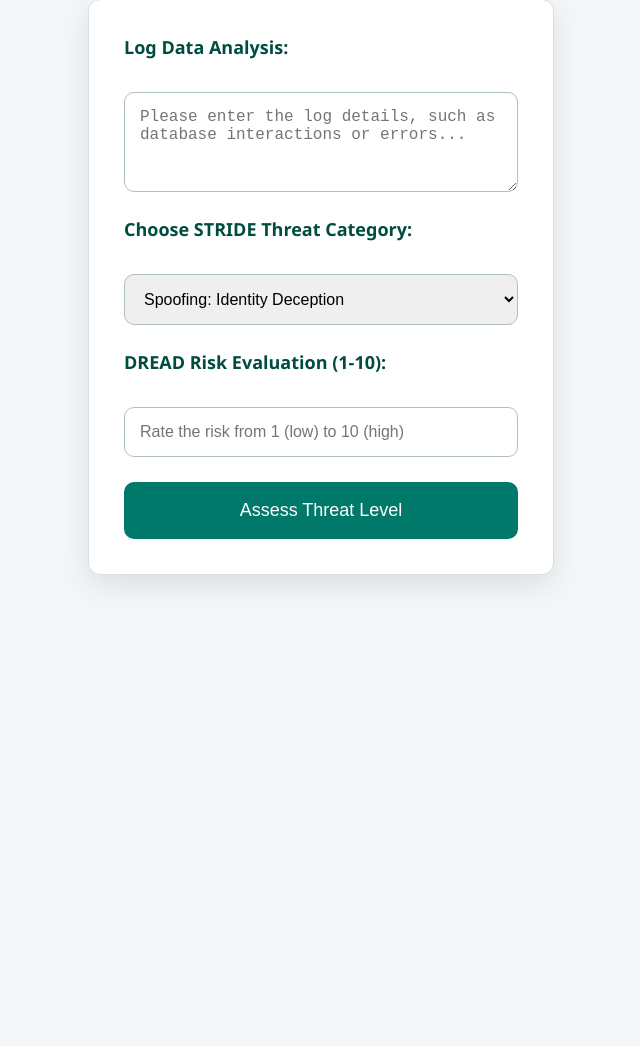
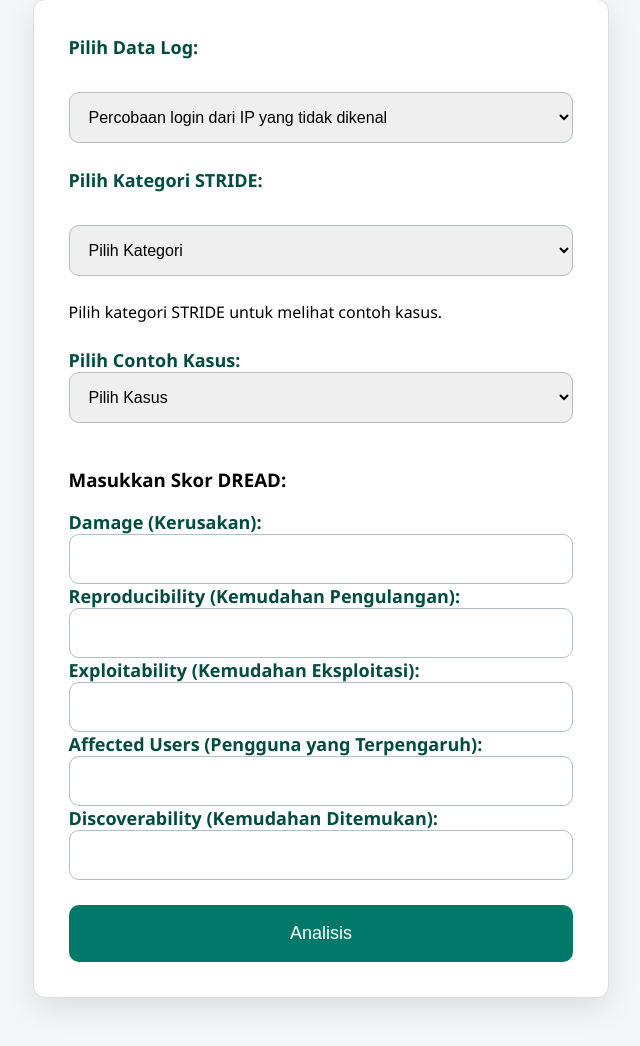
Before and after one commit to balqisrosa/Automated-Threat-Detection-System, a plain HTML site: page index.html in a window 1280 px wide. Shown: the part 148-1194 px from the top of the page, without its empty margins (319-959 px from the left). Before the commit the page ends 800 px from the top, so only its background shows below. Drawn offline with Linux system fonts and the light colour scheme.

Commit message:
Add Indonesian localization and enhance threat analysis form

```diff
--- a/index.html
+++ b/index.html
@@ -1,42 +1,86 @@
 <!DOCTYPE html>
-<html lang="en">
+<html lang="id">
+
 <head>
     <meta charset="UTF-8">
     <meta name="viewport" content="width=device-width, initial-scale=1.0">
     <link rel="stylesheet" href="style.css">
-    <title>Automated Threat Detection</title>
+    <title>Sistem Deteksi Ancaman Otomatis</title>
 </head>
+
 <body>
+
     <header>
-        <h1>Automated Threat Detection System</h1>
+        <h1>Sistem Deteksi Ancaman Otomatis</h1>
     </header>
 
     <div class="container">
         <form id="threatForm">
-            <label for="logInput">Log Data Analysis:</label>
-            <textarea id="logInput" rows="4" placeholder="Please enter the log details, such as database interactions or errors..."></textarea>
-
-            <label for="strideCategory">Choose STRIDE Threat Category:</label>
-            <select id="strideCategory">
-                <option value="spoofing">Spoofing: Identity Deception</option>
-                <option value="tampering">Tampering: Data Integrity Violation</option>
-                <option value="repudiation">Repudiation: Denial of Actions</option>
-                <option value="informationDisclosure">Information Disclosure: Breach of Confidentiality</option>
-                <option value="denialOfService">Denial of Service: Resource Exhaustion</option>
-                <option value="elevationOfPrivilege">Elevation of Privilege: Unauthorized Access</option>
+            <label for="logInput">Pilih Data Log:</label>
+            <select id="logInput">
+                <option value="Percobaan login dari IP yang tidak dikenal">Percobaan login dari IP yang tidak dikenal
+                </option>
+                <option value="Akses tidak sah ke panel admin">Akses tidak sah ke panel admin</option>
+                <option value="Modifikasi data keuangan">Modifikasi data keuangan</option>
             </select>
 
-            <label for="dreadScore">DREAD Risk Evaluation (1-10):</label>
-            <input id="dreadScore" type="number" min="1" max="10" placeholder="Rate the risk from 1 (low) to 10 (high)">
+            <label for="strideCategory">Pilih Kategori STRIDE:</label>
+            <select id="strideCategory">
+                <option value="" selected disabled>Pilih Kategori</option>
+                <option value="spoofing">Spoofing</option>
+                <option value="tampering">Tampering</option>
+                <option value="repudiation">Repudiation</option>
+                <option value="informationDisclosure">Information Disclosure</option>
+                <option value="denialOfService">Denial of Service</option>
+                <option value="elevationOfPrivilege">Elevation of Privilege</option>
+            </select>
 
-            <button type="button" onclick="analyzeThreat()">Assess Threat Level</button>
+            <div class="form-group" id="caseContainer">
+                Pilih kategori STRIDE untuk melihat contoh kasus.
+            </div>
+
+            <div class="form-group">
+                <label for="caseSelect">Pilih Contoh Kasus:</label>
+                <select id="caseSelect">
+                    <option value="" selected disabled>Pilih Kasus</option>
+                </select>
+            </div>
+
+            <div id="dreadScoresContainer">
+                <h3>Masukkan Skor DREAD:</h3>
+                <div class="form-group">
+                    <label for="damageScore">Damage (Kerusakan):</label>
+                    <input type="number" id="damageScore" min="1" max="10">
+                </div>
+                <div class="form-group">
+                    <label for="reproducibilityScore">Reproducibility (Kemudahan Pengulangan):</label>
+                    <input type="number" id="reproducibilityScore" min="1" max="10">
+                </div>
+                <div class="form-group">
+                    <label for="exploitabilityScore">Exploitability (Kemudahan Eksploitasi):</label>
+                    <input type="number" id="exploitabilityScore" min="1" max="10">
+                </div>
+                <div class="form-group">
+                    <label for="affectedUsersScore">Affected Users (Pengguna yang Terpengaruh):</label>
+                    <input type="number" id="affectedUsersScore" min="1" max="10">
+                </div>
+                <div class="form-group">
+                    <label for="discoverabilityScore">Discoverability (Kemudahan Ditemukan):</label>
+                    <input type="number" id="discoverabilityScore" min="1" max="10">
+                </div>
+            </div>
+
+            <button type="button" onclick="analyzeThreat()">Analisis</button>
         </form>
 
-        <div class="output" id="outputContainer" style="display: none;">
-            <h3>Analysis Results</h3>
+        <!-- Menyembunyikan container output secara default -->
+        <div id="outputContainer" style="display: none;">
+            <h2>Hasil Analisis</h2>
             <p id="resultText"></p>
         </div>
     </div>
+
     <script src="script.js"></script>
 </body>
+
 </html>
--- a/script.js
+++ b/script.js
@@ -1,65 +1,115 @@
+const threatCases = {
+    spoofing: [
+        "Penyerang menggunakan email palsu untuk meminta transfer dana.",
+        "Phishing yang mencuri kredensial login pengguna.",
+        "Memalsukan alamat IP untuk menyamar sebagai pengguna lain."
+    ],
+    tampering: [
+        "Modifikasi data transaksi tanpa izin.",
+        "Pemalsuan parameter URL untuk mengakses data sensitif.",
+        "Manipulasi file konfigurasi aplikasi."
+    ],
+    repudiation: [
+        "Pengguna menyangkal pengiriman formulir online.",
+        "Menghapus jejak log untuk menghindari pelacakan.",
+        "Mengklaim bahwa tindakan berbahaya tidak dilakukan."
+    ],
+    informationDisclosure: [
+        "Tereksposnya data sensitif melalui URL.",
+        "Akses tidak sah ke file laporan keuangan.",
+        "Penangkapan data dengan sniffing di jaringan publik."
+    ],
+    denialOfService: [
+        "Serangan DDoS membuat server tidak responsif.",
+        "Permintaan besar-besaran memperlambat sistem.",
+        "Blokir sumber daya yang memutus akses pengguna."
+    ],
+    elevationOfPrivilege: [
+        "Eksploitasi bug untuk akses admin.",
+        "Hak istimewa pengguna dinaikkan tanpa izin.",
+        "Manipulasi token untuk hak akses lebih tinggi."
+    ]
+};
+
+function updateThreatExamples() {
+    const selectedCategory = document.getElementById('strideCategory').value;
+    const caseContainer = document.getElementById('caseContainer');
+    const caseSelect = document.getElementById('caseSelect');
+    caseSelect.innerHTML = `<option value="" selected disabled>Pilih Kasus</option>`;  // reset opsi kasus
+
+    if (threatCases[selectedCategory]) {
+        threatCases[selectedCategory].forEach((caseText, index) => {
+            const option = document.createElement('option');
+            option.value = index;
+            option.textContent = `Kasus ${index + 1}: ${caseText}`;
+            caseSelect.appendChild(option);
+        });
+        document.getElementById('dreadScoresContainer').style.display = 'block';
+    } else {
+        caseContainer.innerHTML = 'Pilih kategori STRIDE untuk melihat contoh kasus.';
+        document.getElementById('dreadScoresContainer').style.display = 'none';
+    }
+}
+
+document.getElementById('strideCategory').addEventListener('change', updateThreatExamples);
+
 function analyzeThreat() {
     const logData = document.getElementById('logInput').value;
     const strideCategory = document.getElementById('strideCategory').value;
-    const dreadScore = document.getElementById('dreadScore').value;
+    const selectedCaseIndex = document.getElementById('caseSelect').value;
 
-    if (!logData || !dreadScore) {
+    const damageScore = document.getElementById('damageScore').value;
+    const reproducibilityScore = document.getElementById('reproducibilityScore').value;
+    const exploitabilityScore = document.getElementById('exploitabilityScore').value;
+    const affectedUsersScore = document.getElementById('affectedUsersScore').value;
+    const discoverabilityScore = document.getElementById('discoverabilityScore').value;
+
+    if (!strideCategory || selectedCaseIndex === null || !damageScore || !reproducibilityScore || !exploitabilityScore || !affectedUsersScore || !discoverabilityScore) {
         alert('Harap isi semua kolom untuk melanjutkan analisis.');
         return;
     }
 
-    const outputContainer = document.getElementById('outputContainer');
-    const resultText = document.getElementById('resultText');
+    const selectedCase = threatCases[strideCategory][selectedCaseIndex];
 
-    // Tentukan warna dan pesan berdasarkan skor DREAD
-    let riskColor, riskLevelMessage, specificAction;
+    const totalDreadScore = parseInt(damageScore) + parseInt(reproducibilityScore) + parseInt(exploitabilityScore) +
+        parseInt(affectedUsersScore) + parseInt(discoverabilityScore);
 
-    // Tentukan tindakan spesifik berdasarkan kategori STRIDE
-    switch (strideCategory) {
-        case 'spoofing':
-            specificAction = "Periksa autentikasi dan otorisasi untuk memastikan tidak ada identitas palsu yang digunakan. Pastikan sistem menggunakan mekanisme autentikasi yang kuat.";
-            break;
-        case 'tampering':
-            specificAction = "Periksa log untuk setiap perubahan yang tidak sah dalam data dan lakukan audit keamanan. Terapkan kontrol integritas data yang lebih ketat.";
-            break;
-        case 'repudiation':
-            specificAction = "Pastikan sistem memiliki catatan log yang tidak dapat dimanipulasi. Terapkan audit trail untuk setiap transaksi.";
-            break;
-        case 'informationDisclosure':
-            specificAction = "Periksa apakah ada data sensitif yang terbuka. Enkripsi data di repositori dan selama transmisi untuk melindungi kerahasiaan.";
-            break;
-        case 'denialOfService':
-            specificAction = "Periksa apakah server Anda dibanjiri permintaan yang berlebihan. Implementasikan batasan dan perlindungan dari serangan DDoS.";
-            break;
-        case 'elevationOfPrivilege':
-            specificAction = "Periksa hak akses pengguna dan pastikan tidak ada pengguna yang mendapatkan hak lebih dari yang seharusnya. Terapkan prinsip least privilege.";
-            break;
-        default:
-            specificAction = "Kategori STRIDE tidak terdeteksi. Pastikan kategori yang dipilih benar.";
-            break;
+    // Fungsi untuk menentukan warna dan deskripsi berdasarkan total skor
+    function getScoreColorAndText(score) {
+        let color, scoreText;
+        if (score >= 1 && score <= 15) {
+            color = 'score-low';   // Skor Rendah
+            scoreText = 'Skor Rendah';
+        } else if (score >= 16 && score <= 30) {
+            color = 'score-medium'; // Skor Sedang
+            scoreText = 'Skor Sedang';
+        } else if (score >= 31 && score <= 45) {
+            color = 'score-high';   // Skor Tinggi
+            scoreText = 'Skor Tinggi';
+        } else {
+            color = 'score-low'; // Default ke Skor Rendah jika tidak masuk rentang
+            scoreText = 'Skor Rendah';
+        }
+        return { color, scoreText };
     }
 
-    // Tentukan warna dan level risiko berdasarkan nilai DREAD
-    if (dreadScore >= 1 && dreadScore <= 3) {
-        riskColor = "green"; // Risiko rendah
-        riskLevelMessage = "Risiko Rendah - Tidak Ada Tindakan Segera yang Dibutuhkan.";
-    } else if (dreadScore >= 4 && dreadScore <= 7) {
-        riskColor = "yellow"; // Risiko sedang
-        riskLevelMessage = "Risiko Sedang - Pemantauan dan Penilaian Lanjutan Diperlukan.";
-    } else if (dreadScore >= 8 && dreadScore <= 10) {
-        riskColor = "red"; // Risiko tinggi
-        riskLevelMessage = "Risiko Tinggi - Tindakan Segera Diperlukan.";
-    } else {
-        alert('Harap masukkan skor DREAD yang valid antara 1 hingga 10.');
-        return;
-    }
+    const { color, scoreText } = getScoreColorAndText(totalDreadScore);
 
-    // Update output dengan warna yang sesuai dan rekomendasi tindakan
-    resultText.innerHTML = `Log Data: <strong>${logData}</strong><br>
-                            STRIDE Category: <strong>${strideCategory}</strong><br>
-                            DREAD Score: <strong>${dreadScore}</strong><br>
-                            <strong>Tindakan yang Disarankan:</strong> <span style="color: ${riskColor}; font-weight: bold;">${riskLevelMessage}</span><br>
-                            <strong>Tindakan Spesifik: </strong> ${specificAction}`;
+    const specificAction = {
+        spoofing: "Periksa autentikasi yang kuat untuk mencegah penyamaran.",
+        tampering: "Implementasikan tanda tangan digital untuk memastikan integritas data.",
+        repudiation: "Gunakan log audit yang tidak dapat dimodifikasi.",
+        informationDisclosure: "Enkripsi data sensitif dalam transmisi.",
+        denialOfService: "Gunakan pemantauan untuk mendeteksi dan membatasi serangan DDoS.",
+        elevationOfPrivilege: "Periksa hak akses pengguna dan tambahkan kontrol keamanan yang ketat."
+    };
 
-    outputContainer.style.display = 'block';
+    document.getElementById('resultText').innerHTML = `
+<span class="bold">Log:</span> ${logData}<br>
+<span class="bold">Kasus:</span> ${selectedCase}<br>
+<span class="bold">STRIDE Kategori:</span> ${strideCategory}<br>
+<span class="bold ${color}">Total Skor DREAD: ${totalDreadScore} (${scoreText})</span><br>
+<span class="bold">Tindakan yang Disarankan:</span> ${specificAction[strideCategory]}`;
+
+    document.getElementById('outputContainer').style.display = 'block';
 }
```
Also changed, not shown: style.css (+18 -0 lines).
